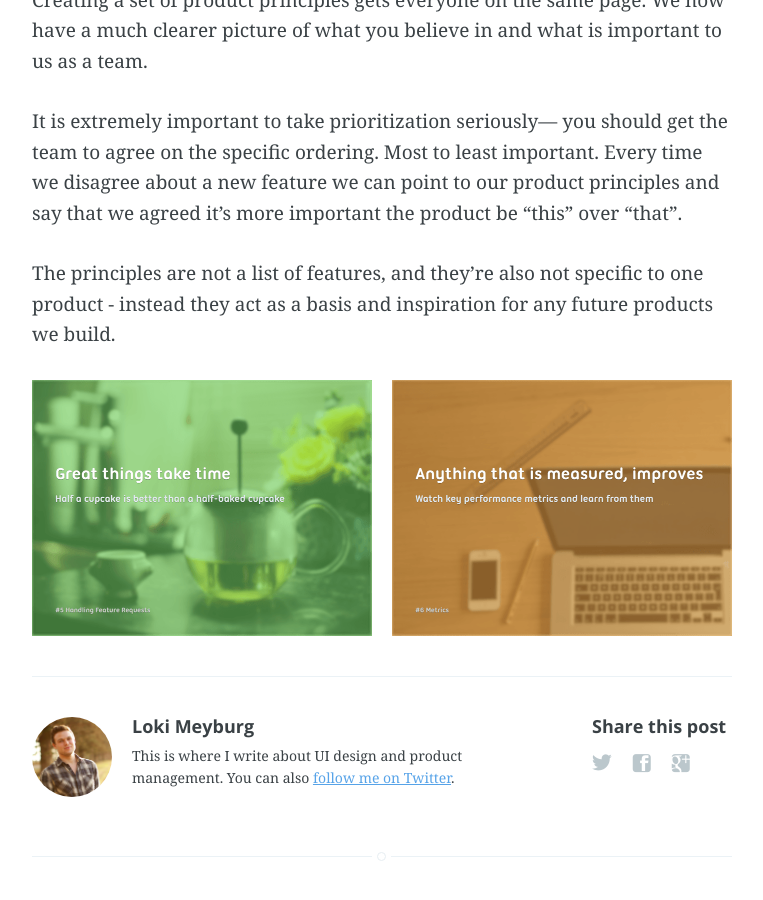
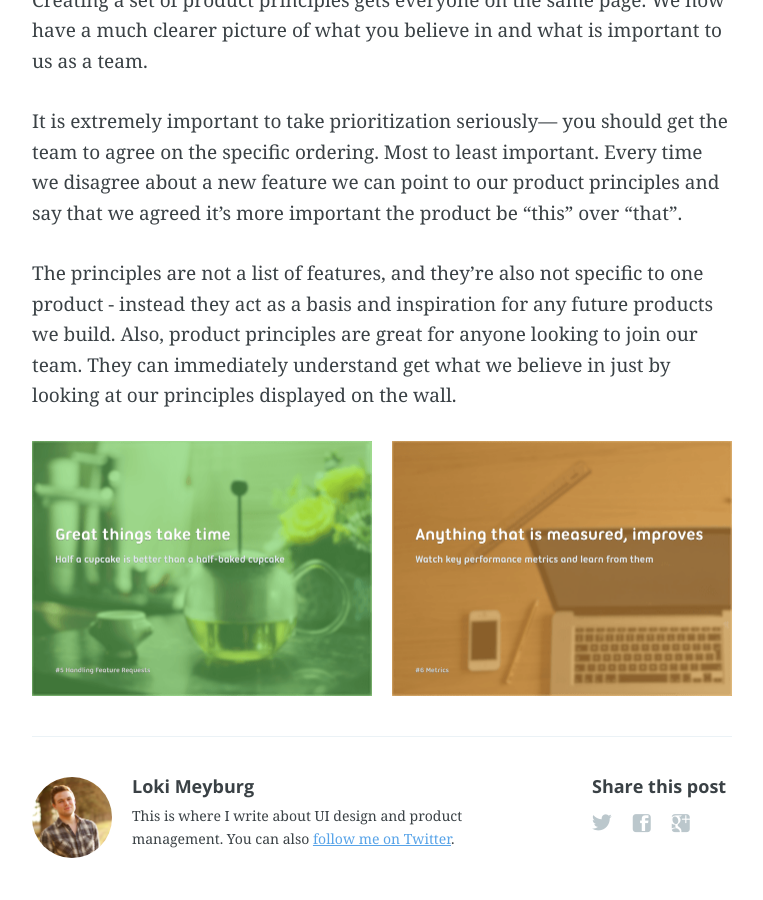
Before and after one commit to lokimeyburg/lokimeyburg.github.io, a Jekyll site: the page built from _posts/2014-09-16-product-principles.md, in a window 1280 px wide and 900 px high, scrolled down 1501 px. Shown: the whole window, without its empty margins (258-1021 px from the left). Built offline with Jekyll 4.4.1, drawn with Linux system fonts in a browser that asks for light colours; Markdown is read by kramdown in place of the engine named in the settings; some of the changed text lies outside the part shown.

Commit message:
Spelling fixes

```diff
--- a/_posts/2014-09-16-product-principles.md
+++ b/_posts/2014-09-16-product-principles.md
@@ -1,6 +1,6 @@
 ---
 layout: post
-title:  "Why your team needs a manifesto"
+title:  "Why your product team needs a manifesto"
 date:   2014-09-16 10:18:00
 ---
 
@@ -26,6 +26,7 @@ Creating a set of product principles gets everyone on the same page. We now have
 
 It is extremely important to take prioritization seriously— you should get the team to agree on the specific ordering. Most to least important. Every time we disagree about a new feature we can point to our product principles and say that we agreed it’s more important the product be “this" over “that”.
 
-The principles are not a list of features, and they're also not specific to one product - instead they act as a basis and inspiration for any future products we build.
+The principles are not a list of features, and they're also not specific to one product - instead they act as a basis and inspiration for any future products we build. Also, product principles are great for anyone looking to join our team. They can immediately understand get what we believe in just by looking at our principles displayed on the wall.
+
 
 ![Medeo Product Principles 3](/assets/images/articles/product-principles-3.png)
```
Also changed, not shown: other parts of _posts/2014-09-16-product-principles.md (+1 -1 lines).
